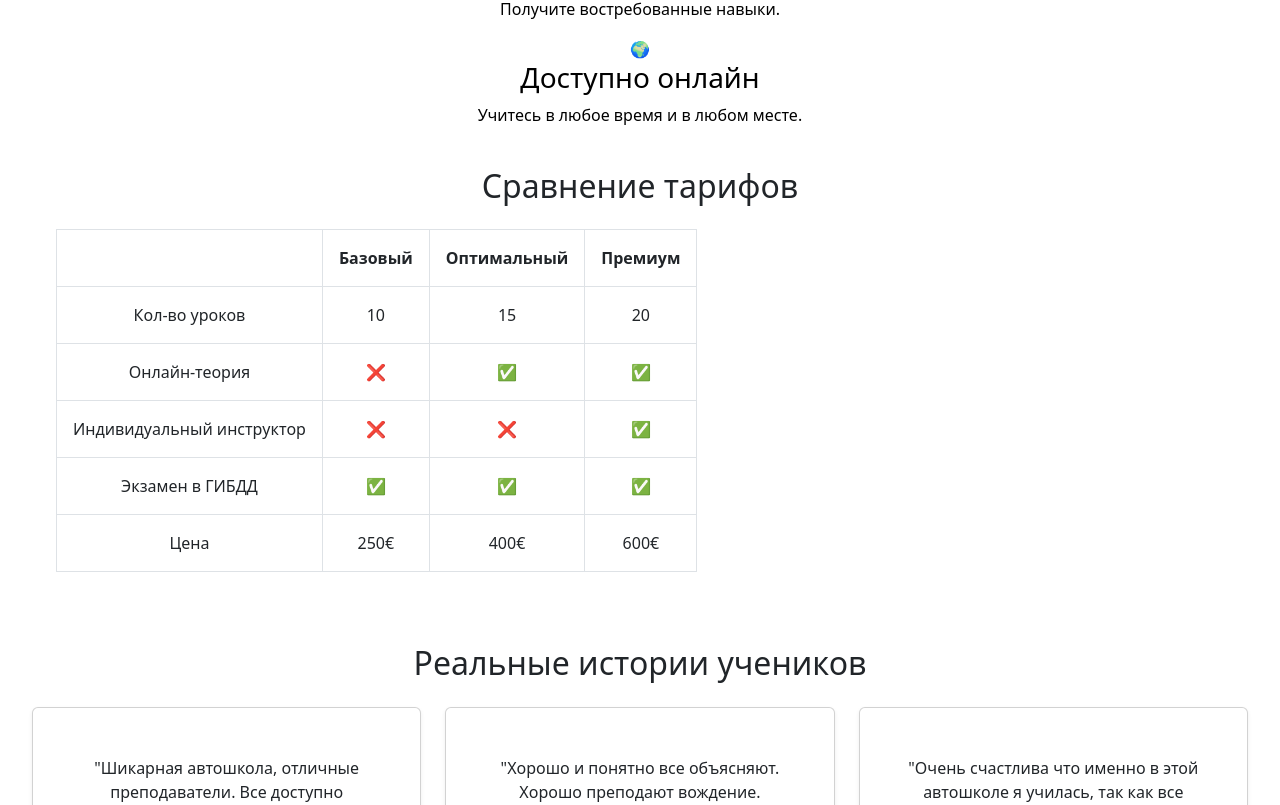
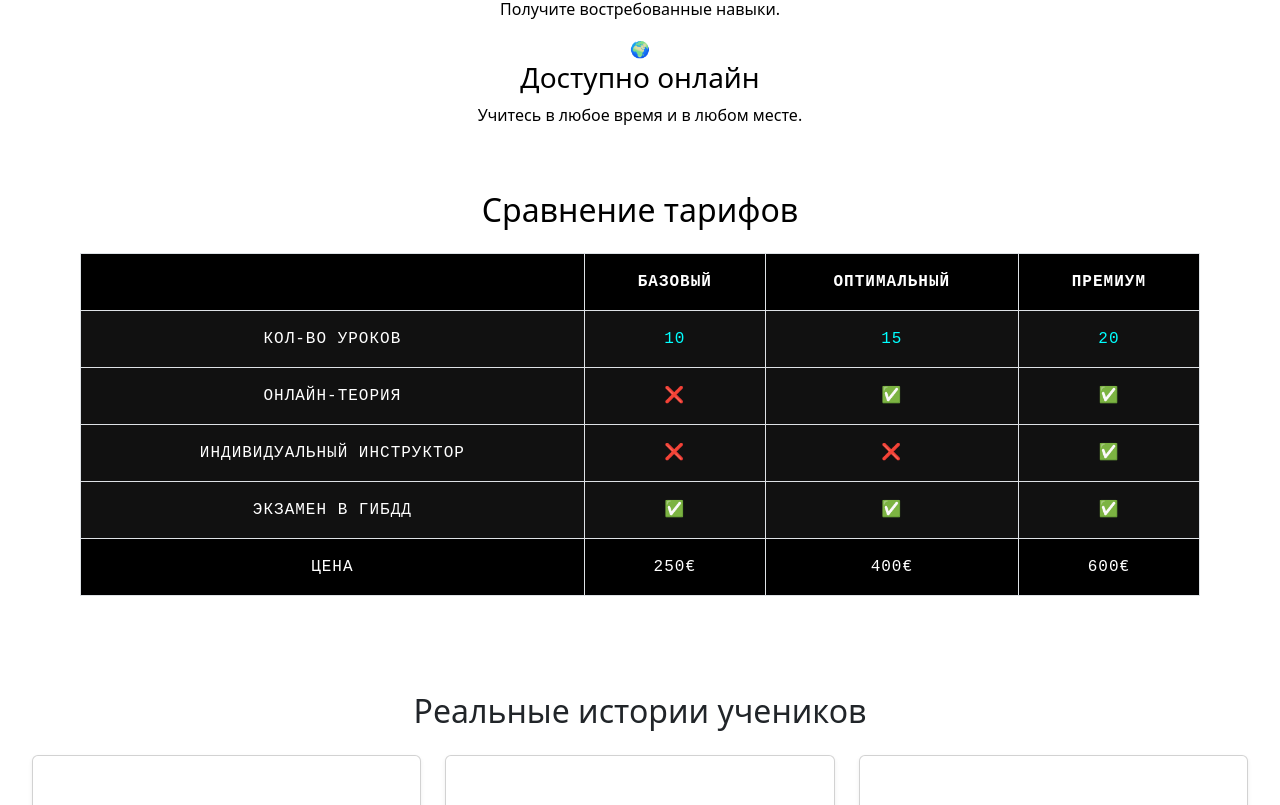
Before and after one commit to visualGravitySense/auto-school, a React (Vite) app: page / in a window 1280 px wide. Shown: the part 1635-2440 px from the top of the page. Built offline with nearby package versions, Linux system fonts and the light colour scheme.

Commit message:
price contact

```diff
--- a/src/App.jsx
+++ b/src/App.jsx
@@ -6,6 +6,7 @@ import Home from "./pages/Home";
 import Courses from "./pages/Courses";
 import Contact from "./pages/Contact";
 import About from "./pages/About";
+import Price from "./pages/Price";
 import Navbar from "./components/Navbar";
 import Footer from "./components/Footer";
 
@@ -20,6 +21,7 @@ function App() {
             <Route path="/" element={<Home />} />
             <Route path="/courses" element={<Courses />} />
             <Route path="/about" element={<About />} />
+            <Route path="/price" element={<Price />} />
             <Route path="/contact" element={<Contact />} />
           </Routes>
         <Footer />
--- /dev/null
+++ b/src/components/AntiDesignTable.css
@@ -0,0 +1,56 @@
+.anti-table {
+    width: 100%;
+    border-collapse: collapse;
+    font-family: "Courier New", monospace;
+    background: #111;
+    color: #0ff; /* Неоновый цвет текста */
+    text-transform: uppercase;
+    letter-spacing: 1px;
+    font-size: 16px;
+    /* box-shadow: 0 0 20px rgba(0, 255, 255, 0.3); */
+    overflow: hidden;
+    position: relative;
+  }
+
+  .anti-table th,
+  .anti-table td {
+    border: 2px dashed #00ffff; /* Рваные границы */
+    padding: 12px;
+    text-align: center;
+    transition: all 0.3s ease-in-out;
+  }
+
+  .anti-table thead {
+    background: linear-gradient(5deg, #ff00ff, #00ffff);
+    color: #000;
+    font-weight: bold;
+  }
+
+  .anti-table tbody tr:hover {
+    background: #ff00ff;
+    color: #ffffff;
+    /* transform: scale(1.01); */
+    /* transition: 0.2s ease-in-out; */
+  }
+
+  .anti-table tbody td:hover {
+    background: #0d6efd;
+    color: #ffffff;
+    /* transform: rotate(-1deg); */
+  }
+
+  /* @keyframes glitch {
+    0% {
+      text-shadow: 2px 2px 0px #ff00ff, -2px -2px 0px #00ffff;
+    }
+    50% {
+      text-shadow: -2px -2px 0px #ff00ff, 2px 2px 0px #00ffff;
+    }
+    100% {
+      text-shadow: 2px 2px 0px #ff00ff, -2px -2px 0px #00ffff;
+    }
+  } */
+
+  /* .anti-table tbody tr:hover td {
+    animation: glitch 0.5s infinite alternate;
+  } */
--- /dev/null
+++ b/src/components/ContactBlock.jsx
@@ -0,0 +1,47 @@
+import { FaPhone, FaEnvelope, FaMapMarkerAlt } from "react-icons/fa";
+import { Button, Container, Row, Col, ListGroup } from 'react-bootstrap';
+
+function ContactBlock() {
+  return (
+    <>
+        <div className="grid grid-cols-1  bg-gray-900 text-black p-8 rounded-2xl shadow-lg">
+            <Row className="align-items-center">
+        {/* Контактные данные */}
+                <Col md={6}>
+                    <div className="space-y-4 flex flex-col justify-center">
+                        <h2 className="text-2xl font-bold border-b-2 border-pink-500 pb-2">Свяжитесь с нами</h2>
+                        <p className="flex items-center gap-2 text-lg">
+                        <FaPhone className="text-pink-400" /> <a href="tel:+1234567890" className="hover:underline">+123 456 7890</a>
+                        </p>
+                        <p className="flex items-center gap-2 text-lg">
+                        <FaEnvelope className="text-pink-400" /> <a href="mailto:info@example.com" className="hover:underline">info@example.com</a>
+                        </p>
+                        <p className="flex items-center gap-2 text-lg">
+                        <FaMapMarkerAlt className="text-pink-400" /> ул. Примерная, 123, Москва
+                        </p>
+                    </div>
+                </Col>
+
+                {/* Карта */}
+                <Col md={6}>
+                <div className="h-64 md:h-80">
+                    <iframe
+                    className="w-full h-full rounded-lg shadow-lg"
+                    src="https://www.google.com/maps/embed?pb=!1m18!1m12!1m3!1d2244.8995246369444!2d37.61842361593097!3d55.75124448055444!2m3!1f0!2f0!3f0!3m2!1i1024!2i768!4f13.1!3m3!1m2!1s0x414abbbd4b2e6a33%3A0x8a0d9a2cba2b738c!2z0JzQsNC90LTQsNGC0LXRgiDQmtCw0LvQsNGB0YLRjCDQmtCw0LvQsNGB0YLRjCDQkdC10LzQsNGA0Ysg0LrRgNCw0YHQvNC40Y8g0Lgg0YHRgtGA0L7QstCw0YbQuNGP!5e0!3m2!1sru!2sru!4v1646930202368!5m2!1sru!2sru"
+                    allowFullScreen=""
+                    loading="lazy"
+                    ></iframe>
+                </div>
+
+
+                </Col>
+
+            </Row>
+
+        </div>
+
+    </>
+  );
+}
+
+export default ContactBlock;
--- a/src/components/Footer.jsx
+++ b/src/components/Footer.jsx
@@ -110,7 +110,7 @@ const Footer = () => {
                 <Nav.Link href="/courses">Курсы</Nav.Link>
                 <Nav.Link href="/about">О нас</Nav.Link>
                 <Nav.Link href="/contact">Контакты</Nav.Link>
-                <Nav.Link href="/blog">Блог</Nav.Link>
+                {/* <Nav.Link href="/blog">Блог</Nav.Link> */}
                 </Nav>
             </Col>
 
--- /dev/null
+++ b/src/components/ImageGrid.jsx
@@ -0,0 +1,26 @@
+import logo from '../assets/viktorija-logo.png'; // Путь к вашему логотипу
+
+function ImageGrid() {
+    return (
+        <>
+            <h2 className="text-2xl font-bold text-center mt-5">Партнеры</h2>
+
+            <div className="flex flex-wrap justify-center items-center gap-8 p-6 bg-white rounded-lg">
+
+                <div className="flex justify-center items-center gap-8 w-full">
+                    <img src="/images/teooria.png" alt="Teooria" className="h-16" />
+                    <img src="/images/liikluslab.png" alt="Liikluslab" className="h-16" />
+                </div>
+
+                <div className="flex justify-center items-center gap-8 w-full">
+                    <img src="/images/maanteeamet.png" alt="Maanteeamet" className="h-16" />
+                    <img src="/images/creditinfo.png" alt="Creditinfo" className="h-16" />
+                </div>
+            </div>
+
+
+        </>
+    );
+  }
+
+  export default ImageGrid;
--- a/src/components/Navbar.jsx
+++ b/src/components/Navbar.jsx
@@ -11,6 +11,7 @@ const Navbar = () => {
             <li className="nav-item"><Link className="nav-link" to="/">Главная</Link></li>
             <li className="nav-item"><Link className="nav-link" to="/courses">Курсы</Link></li>
             <li className="nav-item"><Link className="nav-link" to="/about">О нас</Link></li>
+            <li className="nav-item"><Link className="nav-link" to="/price">Цены</Link></li>
             <li className="nav-item"><Link className="nav-link" to="/contact">Контакты</Link></li>
           </ul>
         </div>
--- /dev/null
+++ b/src/components/PricingTable.jsx
@@ -0,0 +1,43 @@
+import { Table } from "react-bootstrap";
+import "./AntiDesignTable.css"
+
+const prices = [
+  { course: "Курс теории в классе", info: "Очные занятия с преподавателем", price: "140 €" },
+  { course: "Интернет обучение", info: "Доступ к онлайн-материалам", price: "160 €" },
+  { course: "Курс вождения (МКПП)", info: "Механическая коробка передач", price: "700 €" },
+  { course: "Курс вождения (АКПП)", info: "Автоматическая коробка передач", price: "840 €" },
+  { course: "Курсы первой медицинской помощи", info: "Основы оказания первой помощи", price: "40 €" },
+  { course: "Курсы тёмного и скользкого вождения", info: "Вождение в сложных условиях", price: "145 €" },
+  { course: "Курсы зимнего вождения (для замены прав)", info: "Обязательный курс для продления прав", price: "150 €" },
+];
+
+function AntiDesignTable() {
+  return (
+
+    <>
+
+    <h2 className="text-2xl font-bold text-center mb-4 mt-4  text-black">Сравнение тарифов</h2>
+
+    <Table className="anti-table">
+      <thead>
+        <tr>
+          <th>Курс</th>
+          <th>Доп. информация</th>
+          <th>Стоимость</th>
+        </tr>
+      </thead>
+      <tbody>
+        {prices.map((item, index) => (
+            <tr key={index}>
+            <td>{item.course}</td>
+            <td>{item.info}</td>
+            <td>{item.price}</td>
+          </tr>
+        ))}
+      </tbody>
+    </Table>
+    </>
+  );
+}
+
+export default AntiDesignTable;
--- a/src/components/TariffComparison.jsx
+++ b/src/components/TariffComparison.jsx
@@ -1,42 +1,43 @@
 const TariffComparison = () => {
     return (
-      <div className="overflow-x-auto p-4">
-        <h2 className="text-2xl font-bold text-center mb-4">Сравнение тарифов</h2>
-        <table className="min-w-full border border-gray-300 text-center">
-          <thead>
-            <tr className="bg-gray-200">
-              <th className="p-3 border">&nbsp;</th>
-              <th className="p-3 border">Базовый</th>
-              <th className="p-3 border">Оптимальный</th>
-              <th className="p-3 border">Премиум</th>
+      <div className="flex justify-center p-4">
+        <div className="overflow-x-auto p-4">
+          <h2 className="text-2xl font-bold text-center mb-4 text-black">Сравнение тарифов</h2>
+          <table className="min-w-full border border-transparent text-center anti-table">
+            <thead>
+            <tr className="bg-black text-white">
+              <th className="p-3 border border-transparent">&nbsp;</th>
+              <th className="p-3 border border-transparent">Базовый</th>
+              <th className="p-3 border border-transparent">Оптимальный</th>
+              <th className="p-3 border border-transparent">Премиум</th>
             </tr>
           </thead>
           <tbody>
-            <tr>
-              <td className="p-3 border font-semibold">Кол-во уроков</td>
-              <td className="p-3 border">10</td>
-              <td className="p-3 border">15</td>
-              <td className="p-3 border">20</td>
+            <tr className="hover:bg-gray-900 transition-all">
+              <td className="p-3 border font-semibold text-white">Кол-во уроков</td>
+              <td className="p-3 border text-gray-400">10</td>
+              <td className="p-3 border text-gray-400">15</td>
+              <td className="p-3 border text-gray-400">20</td>
             </tr>
-            <tr>
-              <td className="p-3 border font-semibold">Онлайн-теория</td>
-              <td className="p-3 border">❌</td>
-              <td className="p-3 border">✅</td>
-              <td className="p-3 border">✅</td>
+            <tr className="hover:bg-gray-900 transition-all">
+              <td className="p-3 border font-semibold text-white">Онлайн-теория</td>
+              <td className="p-3 border text-gray-400">❌</td>
+              <td className="p-3 border text-green-500">✅</td>
+              <td className="p-3 border text-green-500">✅</td>
             </tr>
-            <tr>
-              <td className="p-3 border font-semibold">Индивидуальный инструктор</td>
-              <td className="p-3 border">❌</td>
-              <td className="p-3 border">❌</td>
-              <td className="p-3 border">✅</td>
+            <tr className="hover:bg-gray-900 transition-all">
+              <td className="p-3 border font-semibold text-white">Индивидуальный инструктор</td>
+              <td className="p-3 border text-gray-400">❌</td>
+              <td className="p-3 border text-gray-400">❌</td>
+              <td className="p-3 border text-green-500">✅</td>
             </tr>
-            <tr>
-              <td className="p-3 border font-semibold">Экзамен в ГИБДД</td>
-              <td className="p-3 border">✅</td>
-              <td className="p-3 border">✅</td>
-              <td className="p-3 border">✅</td>
+            <tr className="hover:bg-gray-900 transition-all">
+              <td className="p-3 border font-semibold text-white">Экзамен в ГИБДД</td>
+              <td className="p-3 border text-green-500">✅</td>
+              <td className="p-3 border text-green-500">✅</td>
+              <td className="p-3 border text-green-500">✅</td>
             </tr>
-            <tr className="bg-gray-100 font-bold">
+            <tr className="bg-black text-white font-bold hover:bg-gray-800 transition-all">
               <td className="p-3 border">Цена</td>
               <td className="p-3 border">250€</td>
               <td className="p-3 border">400€</td>
@@ -45,6 +46,8 @@ const TariffComparison = () => {
           </tbody>
         </table>
       </div>
+      </div>
+
     );
   };
 
--- a/src/pages/Contact.jsx
+++ b/src/pages/Contact.jsx
@@ -1,5 +1,27 @@
+import ContactBlock from "../components/ContactBlock"
+import HeroBlock from "../components/HeroBlock"
+import { Row, Col } from 'react-bootstrap';
+import ImageGrid from "../components/ImageGrid"
+
+const heroData = {
+  title: 'Добро пожаловать в нашу автошколу!',
+  description: 'Получите права быстро и легко с нашими курсами!',
+  buttonText: 'Смотреть курсы',
+  buttonLink: '#services',
+  imageUrl: '/images/services.jpg',
+};
+
 const Contact = () => {
     return (
+      <>
+
+        <HeroBlock {...heroData} />
+
+        <ContactBlock />
+
+        <Row className="mb-4">
+
+          <Col md={6}>
             <div className="container mt-5">
               <h2>Свяжитесь с нами</h2>
               <form>
@@ -14,6 +36,14 @@ const Contact = () => {
                 <button type="submit" className="btn btn-success">Отправить</button>
               </form>
             </div>
+          </Col>
+
+          <Col md={6}>
+            <ImageGrid />
+          </Col>
+
+      </Row >
+      </>
     );
   };
 
--- /dev/null
+++ b/src/pages/Price.jsx
@@ -0,0 +1,28 @@
+import HeroBlock from "../components/HeroBlock"
+import TariffComparison from "../components/TariffComparison"
+import PricingTable from "../components/PricingTable"
+
+const heroData = {
+    title: 'Доступные цены на обучение вождению',
+    description: 'Выберите подходящий курс и начните обучение с профессиональными инструкторами. Прозрачные тарифы без скрытых платежей.',
+    buttonText: 'Посмотреть тарифы',
+    buttonLink: '#pricing',
+    imageUrl: '/images/pricing.jpg',
+};
+
+const Price = () => {
+
+    return (
+        <>
+
+            <HeroBlock {...heroData} />
+
+            <PricingTable />
+
+            <TariffComparison />
+
+        </>
+    );
+};
+
+export default Price;
```
Lines whose indentation alone changed are shown as unchanged.
